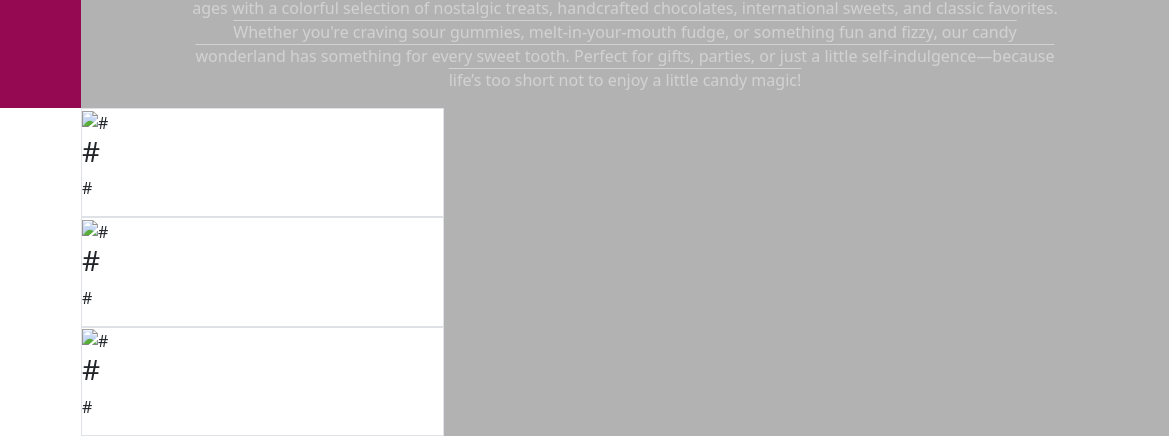
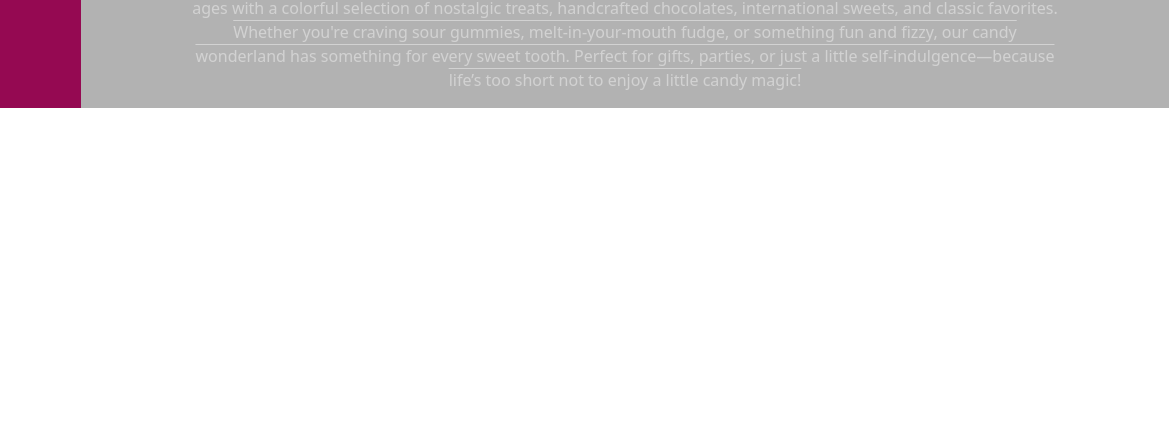
Before and after one commit to KateWM/Storepg, a plain HTML site: page index.html in a window 1280 px wide. Shown: the part 692-1128 px from the top of the page, 111-1280 px from the left. After the commit the page ends 800 px from the top, so only its background shows below. Drawn offline with nearby package versions, Linux system fonts and the light colour scheme.

Commit message:
additions

```diff
--- a/index.html
+++ b/index.html
@@ -81,25 +81,6 @@
             too short not to enjoy a little candy magic!
           </p>
         </section>
-        <section>
-          <div class="bg-white col-4 border border-1">
-            <img src="#" alt="#" width="#" />
-            <h3>#</h3>
-            <p>#</p>
-          </div>
-
-          <div class="bg-white col-4 border border-1">
-            <img src="#" alt="#" width="#" />
-            <h3>#</h3>
-            <p>#</p>
-          </div>
-
-          <div class="bg-white col-4 border border-1">
-            <img src="#" alt="#" width="#" />
-            <h3>#</h3>
-            <p>#</p>
-          </div>
-        </section>
 
         <footer></footer>
       </div>
--- a/style.css
+++ b/style.css
@@ -56,20 +56,20 @@ h1 {
 body {
   font-family: "Trebuchet MS", "Lucida Sans Unicode", "Lucida Grande",
     "Lucida Sans", Arial, sans-serif;
-  background-color: #fff0f5;
+  background-color: #950952;
   margin: 0;
   padding: 0;
 }
 
 .product-section {
   padding: 60px 20px;
-  background: linear-gradient(145deg, #ffe4e1, #fff0f5);
+  background-color: #950952;
   text-align: center;
 }
 
 .section-title {
   font-size: 2.5rem;
-  color: #d63384;
+  color: #2d2b2c;
   margin-bottom: 40px;
 }
 
```
